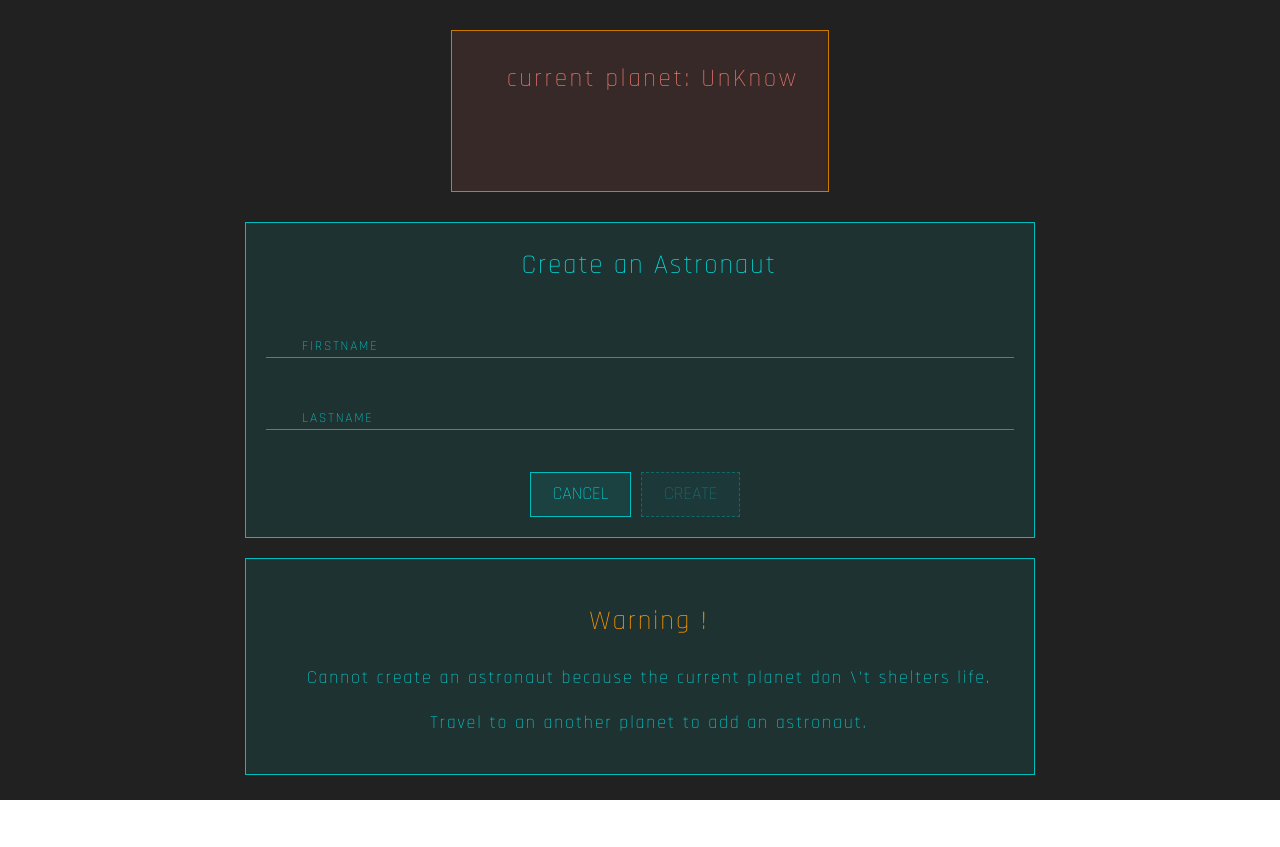
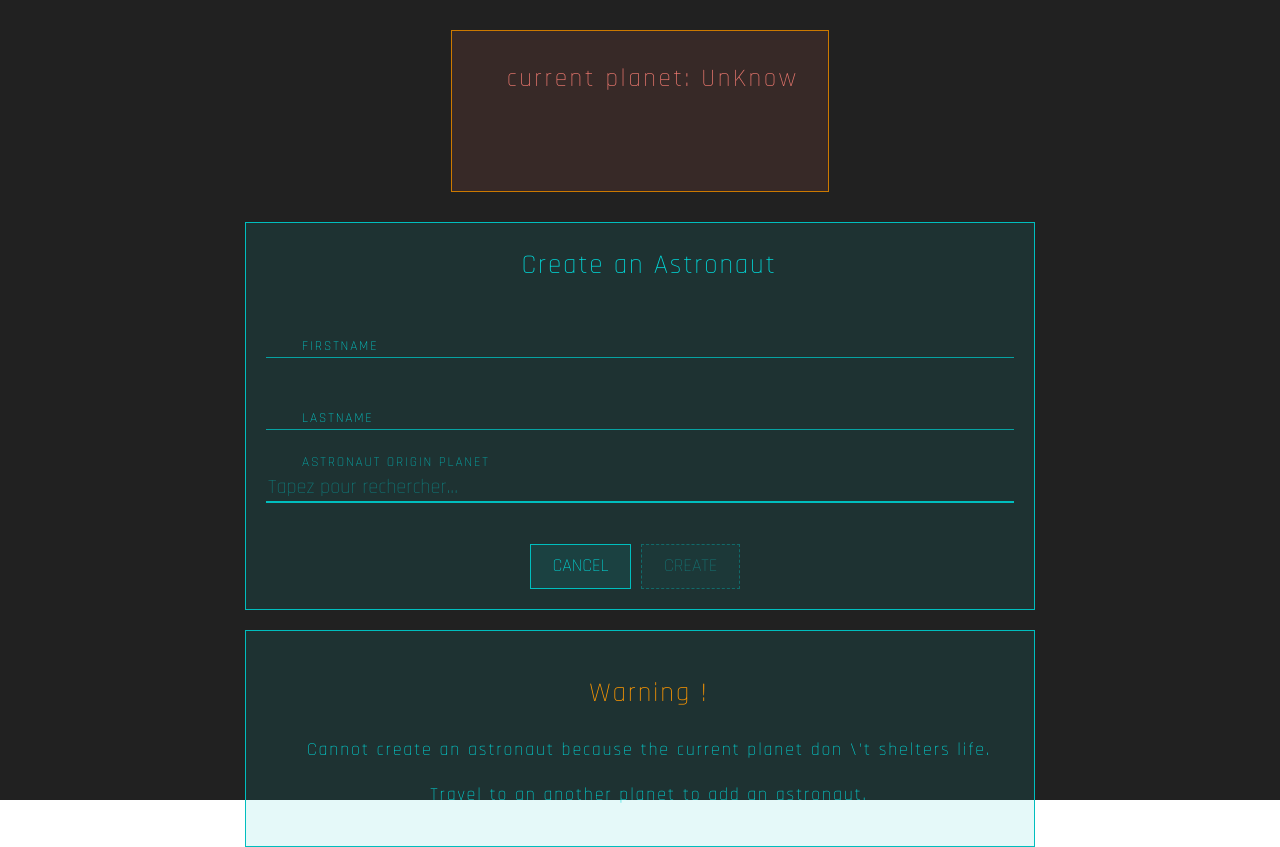
Before and after one commit to Kikusan/space-exploration, a React (Vite) app in the folder frontend/: page /astronaut/create in a window 1280 px wide. Before the commit the page ends 800 px from the top, so only its background shows below. Built offline with nearby package versions, Linux system fonts and the light colour scheme.

Commit message:
feat: enables planet selection for astronaut profile

```diff
--- a/frontend/src/components/HUDAutoComplete/HUDAutoComplete.tsx
+++ b/frontend/src/components/HUDAutoComplete/HUDAutoComplete.tsx
@@ -4,6 +4,7 @@ import {
   forwardRef,
   InputHTMLAttributes,
   useEffect,
+  useMemo,
   useState,
 } from "react";
 
@@ -92,12 +93,10 @@ export const HUDAutoComplete = forwardRef<
   });
   const [selectedOption, setSelectedOption] =
     useState<AutoCompleteOptionType | null>();
-
-  const {
-    isLoading,
-    data,
-    error: fetchError,
-  } = useFetch((options?: RequestInit) => fetchOptions(undefined, options));
+  const getOptions = useMemo(() => {
+    return (options?: RequestInit) => fetchOptions(undefined, options);
+  }, []);
+  const { isLoading, data, error: fetchError } = useFetch(getOptions);
 
   useEffect(() => {
     setOptions({
--- a/frontend/src/pages/CreateOrEditAstronaut/AstronautForm/AstronautForm.tsx
+++ b/frontend/src/pages/CreateOrEditAstronaut/AstronautForm/AstronautForm.tsx
@@ -12,7 +12,10 @@ import { HUDButton } from "../../../components/HUDButton";
 import { Flexbox } from "../../../components/Flexbox";
 
 // Context
-import { useCurrentPlanet } from "../../../contexts/SpaceTravelContext.tsx";
+import {
+  useCurrentPlanet,
+  usePlanetList,
+} from "../../../contexts/SpaceTravelContext.tsx";
 
 // API
 import {
@@ -22,6 +25,11 @@ import {
 
 // Styles
 import styles from "./AstronautForm.module.css";
+import {
+  AutoCompleteOptionType,
+  HUDAutoComplete,
+} from "../../../components/HUDAutoComplete/index.ts";
+import { Planet } from "../../../api/planet.api.ts";
 
 type AstronautFormProps = {
   astronautForUpdate?: Astronaut | null;
@@ -54,11 +62,10 @@ export function AstronautForm({
   const [formState, setFormState] = useState<FormStateType>({});
   const [astronautFirstname, setAstronautFirstname] = useState("");
   const [astronautLastname, setAstronautLastname] = useState("");
-  const [astronautOriginPlanet] = useState("");
+  const [astronautOriginPlanet, setAstronautOriginPlanet] = useState("");
 
   const validateAndSubmit = (e: FormEvent<HTMLFormElement>) => {
     e.preventDefault();
-    console.log("ici");
     const validationErrors: FormStateType = {};
     if (astronautFirstname === "") {
       validationErrors.firstname = "firstname is required";
@@ -66,34 +73,61 @@ export function AstronautForm({
     if (astronautLastname === "") {
       validationErrors.lastname = "lastname is require";
     }
-    // if (astronautOriginPlanet === "") {
-    //   validationErrors.planet = "planet of origin is required";
-    // }
+    if (astronautOriginPlanet === "") {
+      validationErrors.planet = "planet is require";
+    }
 
-    // submit the form if there is no validation error
     if (
       !Object.keys(validationErrors).length &&
       astronautFirstname &&
-      astronautLastname
+      astronautLastname &&
+      astronautOriginPlanet
     ) {
-      console.log("submit");
       onSubmit({
         firstname: astronautFirstname,
         lastname: astronautLastname,
-        originPlanetId: parseInt("1"),
+        originPlanetId: parseInt(astronautOriginPlanet),
       });
     } else {
       setFormState(validationErrors);
     }
   };
+  const { planetList } = usePlanetList();
+
+  const fetchOptions = async (
+    searchTerm?: string,
+  ): Promise<AutoCompleteOptionType[]> => {
+    const planetOptions = planetList?.planetList?.map((planet: Planet) => ({
+      label: planet.name,
+      value: planet.id.toString(),
+    }));
+
+    return (
+      planetOptions?.filter((option) =>
+        option.label.toLowerCase().includes(searchTerm?.toLowerCase() ?? ""),
+      ) || []
+    );
+  };
+
+  const handleChange = (selectedOption: AutoCompleteOptionType) => {
+    setAstronautOriginPlanet(selectedOption.value);
+  };
 
   useEffect(() => {
     if (astronautForUpdate) {
-      const { firstname, lastname } = astronautForUpdate;
+      const { firstname, lastname, originPlanet } = astronautForUpdate;
       setAstronautFirstname(firstname);
       setAstronautLastname(lastname);
+      setAstronautOriginPlanet(originPlanet?.id?.toString());
     }
   }, [astronautForUpdate]);
+
+  const astronautPlanet = () => {
+    return {
+      label: astronautForUpdate?.originPlanet?.name ?? "",
+      value: astronautForUpdate?.originPlanet?.id?.toString() ?? "",
+    };
+  };
 
   return (
     <Flexbox className={componentClassNames} flexDirection="column">
@@ -126,6 +160,15 @@ export function AstronautForm({
             error={formState.lastname}
             onChange={(e) => setAstronautLastname(e.target.value)}
           />
+          <HUDAutoComplete
+            name="astronautOriginPlanet"
+            label="Astronaut origin planet"
+            placeholder="Tapez pour rechercher..."
+            fetchOptions={fetchOptions}
+            defaultValue={astronautPlanet()}
+            onChange={handleChange}
+            error={undefined}
+          />
           <Flexbox
             className={styles.astronautformButtons}
             alignItems="center"
```
